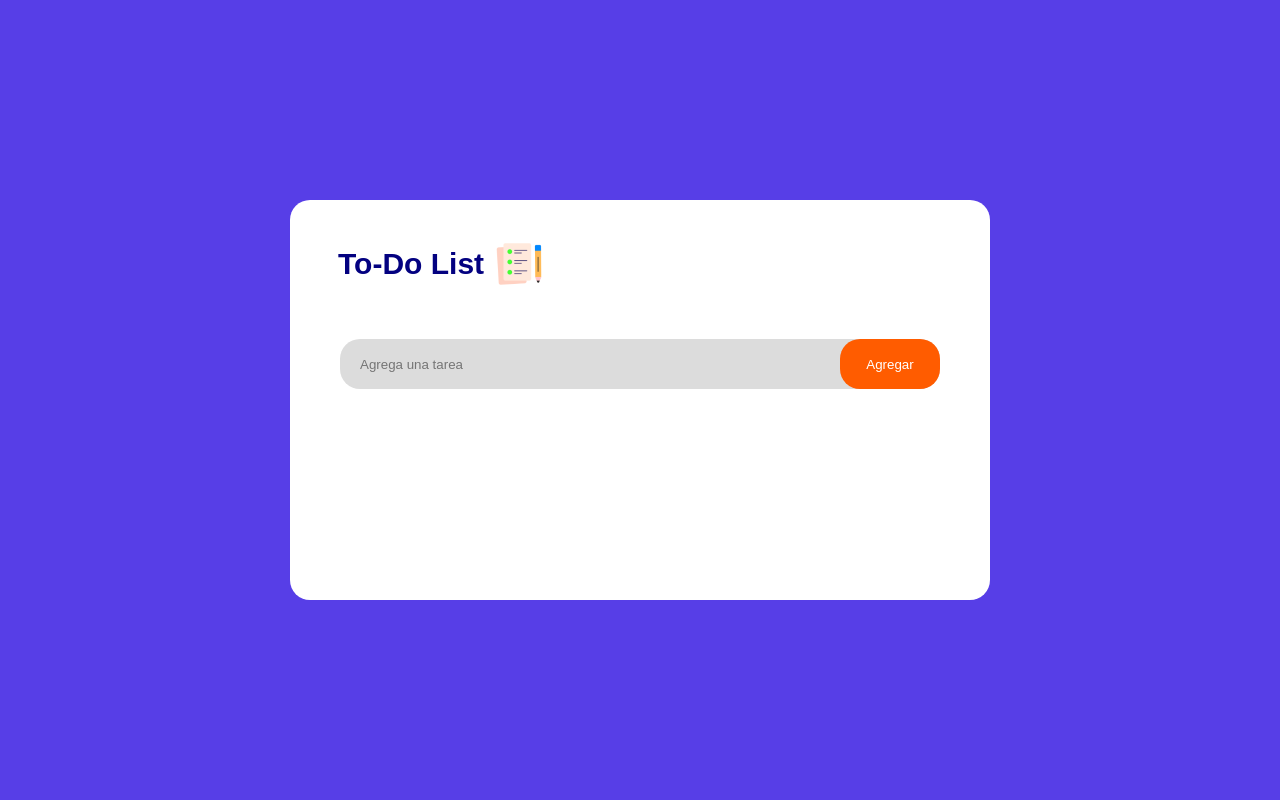
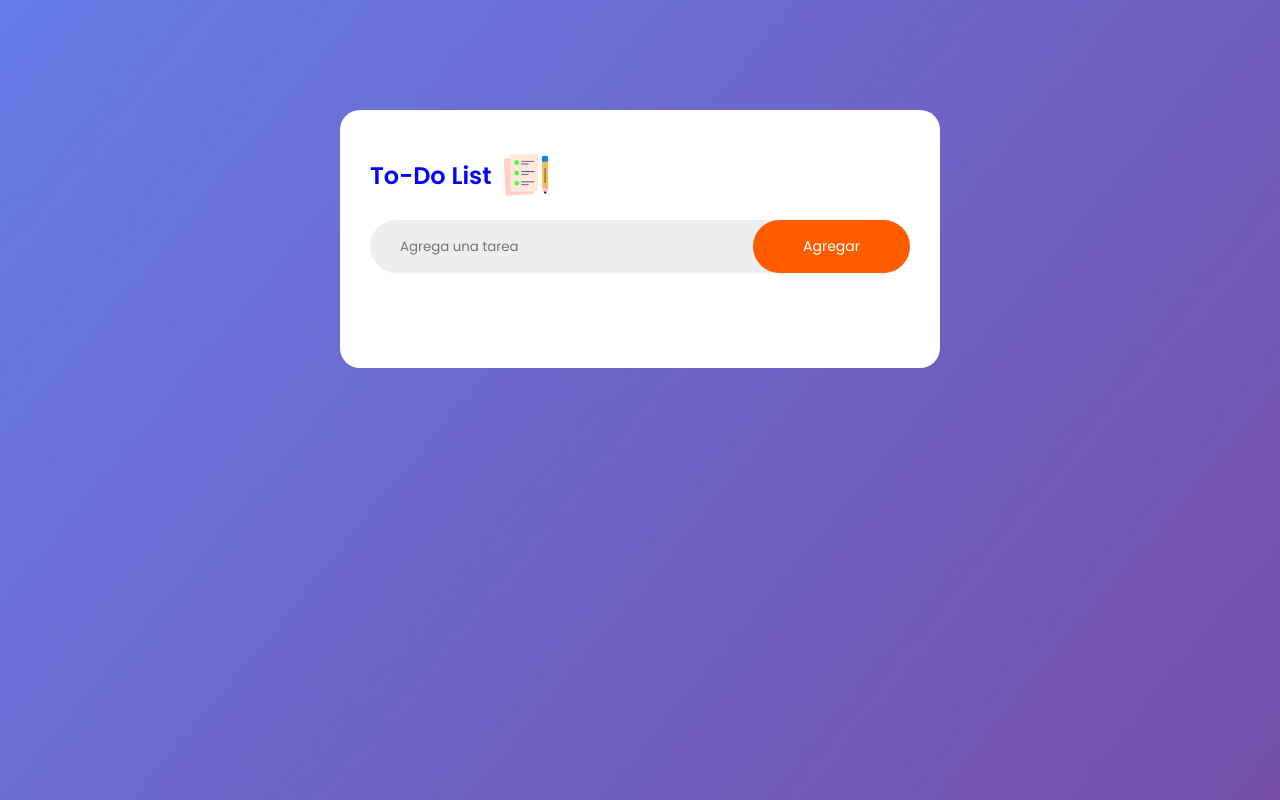
Before and after one commit to ariancordoba/to-do-list, a plain HTML site: page index.html in a window 1280 px wide. Drawn offline with Linux system fonts and the light colour scheme.

Commit message:
Mejorando estilos del to do app

```diff
--- a/index.html
+++ b/index.html
@@ -5,6 +5,7 @@
 		<meta http-equiv="X-UA-Compatible" content="IE=edge" />
 		<meta name="viewport" content="width=device-width, initial-scale=1.0" />
 		<link rel="stylesheet" href="style.css" />
+		<link rel="shortcut icon" href="images/icon.png" type="image/x-icon" />
 		<title>To Do List with Javascript</title>
 	</head>
 	<body>
@@ -12,9 +13,12 @@
 			<div class="todo-app">
 				<h2>To-Do List <img src="images/icon.png" /></h2>
 				<div class="agregar-tareas">
-					<input type="text" placeholder="Agrega una tarea"><button>Agregar</button>
+					<input type="text" placeholder="Agrega una tarea" />
+					<button>Agregar</button>
 				</div>
-				<ul id="tareas">...</ul>
+				<ul id="tareas">
+					...
+				</ul>
 			</div>
 		</div>
 	</body>
--- a/style.css
+++ b/style.css
@@ -1,3 +1,6 @@
+@import url('https://fonts.googleapis.com/css2?family=Montserrat:wght@300;400;600&family=Poppins:wght@400;600&display=swap');
+
+
 * {
     margin: 0;
     padding: 0;
@@ -8,63 +11,66 @@
 .container {
     width: 100%;
     min-height: 100vh;
-    background: #573ee7;
+    background-image: url(images/bg.jpg);
+    background-size: cover;
     padding: 10px;
 }
 
 .todo-app {
-    position: absolute;
-    top: 50%;
-    left: 50%;
-    transform: translate(-50%, -50%);
-    width: 700px;
-    height: 400px;
+    width: 100%;
+    max-width: 600px;
     background: #ffffff;
     border-radius: 20px;
+    margin: 100px auto 20px;
+    padding: 40px 30px 70px;
 }
 
 .todo-app h2 {
     display: flex;
+    color: blue;
     align-items: center;
-    margin-top: 39px;
-    margin-left: 48px;
-    font-size: 30px;
-    color: #030180;
+    margin-bottom: 20px;
 }
 
-.todo-app img {
+.todo-app h2 img {
     width: 50px;
-    height: 50px;
     margin-left: 10px;
 }
 
 .agregar-tareas {
     display: flex;
-    margin: 50px;
-    width: 600px;
-    height: 60px;
+    align-items: center;
+    justify-content: space-between;
+    padding-left: 20px;
+    margin-bottom: 25px;
+    background: #edeef0;
+    border-radius: 40px;
 }
 
 .agregar-tareas input {
-    width: 600px;
-    height: 50px;
+    width: 100%;
     border: none;
-    border-radius: 20px;
-    padding: 20px;
-    background: #DCDCDC;
-    position: absolute;
-    z-index: 1;
+    outline: none;
+    background: transparent;
+    padding: 10px;
+    font-weight: 16px;
 }
 
 .agregar-tareas button {
-    width: 200px;
-    height: 50px;
     border: none;
-    color: #ffffff;
-    border-radius: 20px;
-    background: #FF5C00;
-    margin-left: 500px;
-    z-index: 2;
+    outline: none;
+    padding: 16px 50px;
+    background: #ff5c00;
+    color: #fff;
+    border-radius: 40px;
+    cursor: pointer;
+    font-size: 14px;
+    transition: .3s all ease;
+}
+
+.agregar-tareas button:hover {
+    background: #dc5f00;
+    transition: .3s all ease;
 }
 
 #tareas {
```
Also changed, not shown: images/bg.jpg (added).
